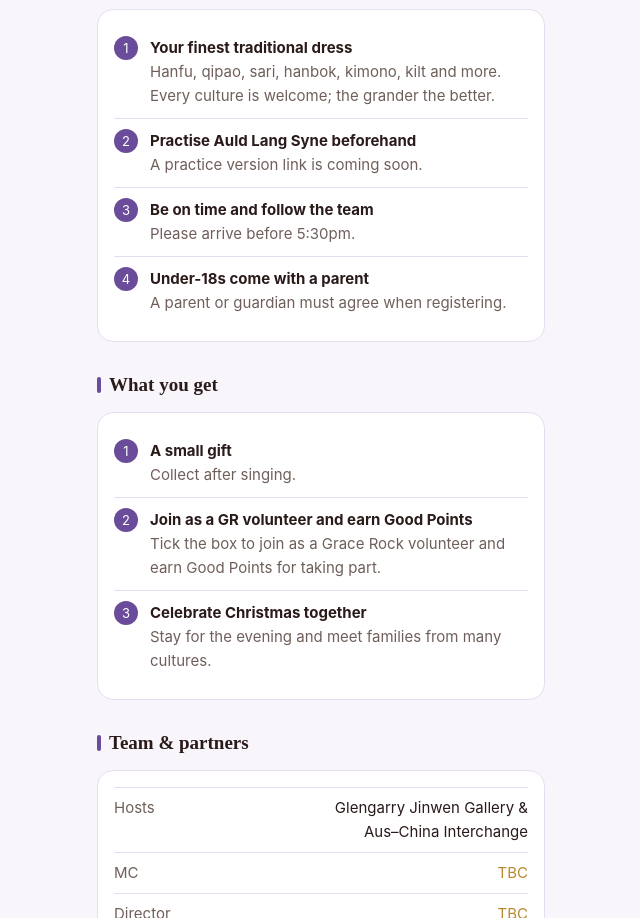
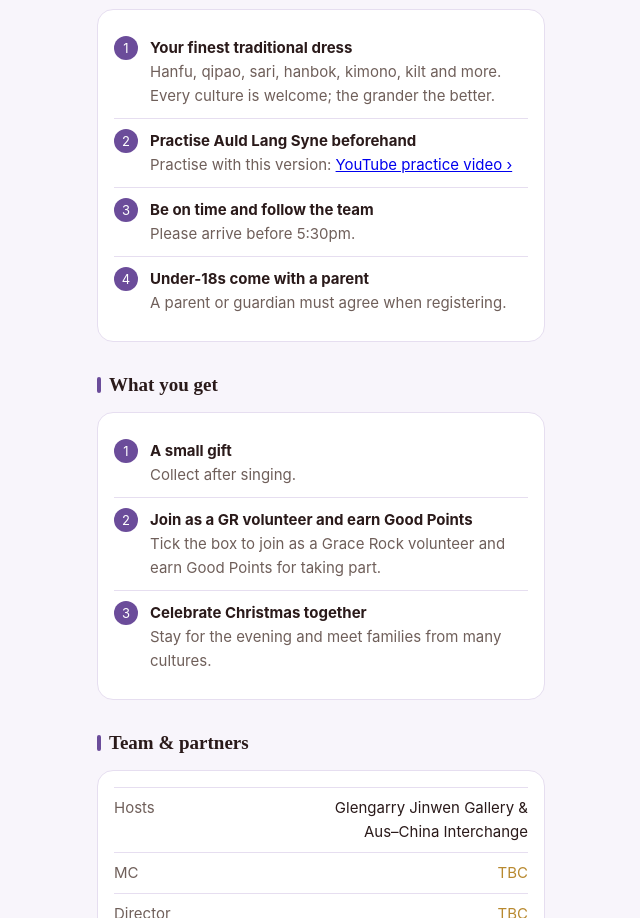
Before and after one commit to GraceLeiZhang/grace-events, a plain HTML site: page preview/events/christmas-choir-en.html in a window 1280 px wide. Shown: the part 1646-2564 px from the top of the page, without its empty margins (319-959 px from the left). Drawn offline with Linux system fonts and the light colour scheme.

Commit message:
Choir page: add Auld Lang Syne practice video link
Co-Authored-By: Claude Opus 5.5 <noreply@anthropic.com>
Claude-Session: https://claude.ai/code/session_0184zThUVwYNM5dNQvGb2R9g

```diff
--- a/preview/events/christmas-choir-en.html
+++ b/preview/events/christmas-choir-en.html
@@ -97,7 +97,7 @@ form .ck input{width:auto;margin-top:3px}
   <div class="card">
     <ul class="steps">
       <li><b>Your finest traditional dress</b>Hanfu, qipao, sari, hanbok, kimono, kilt and more. Every culture is welcome; the grander the better.</li>
-      <li><b>Practise Auld Lang Syne beforehand</b>A practice version link is coming soon.</li>
+      <li><b>Practise Auld Lang Syne beforehand</b>Practise with this version: <a href="https://www.youtube.com/watch?v=YL44az8uuDA" target="_blank" rel="noopener">YouTube practice video ›</a></li>
       <li><b>Be on time and follow the team</b>Please arrive before 5:30pm.</li>
       <li><b>Under-18s come with a parent</b>A parent or guardian must agree when registering.</li>
     </ul>
```
Also changed, not shown: preview/events/christmas-choir.html (+1 -1 lines).
